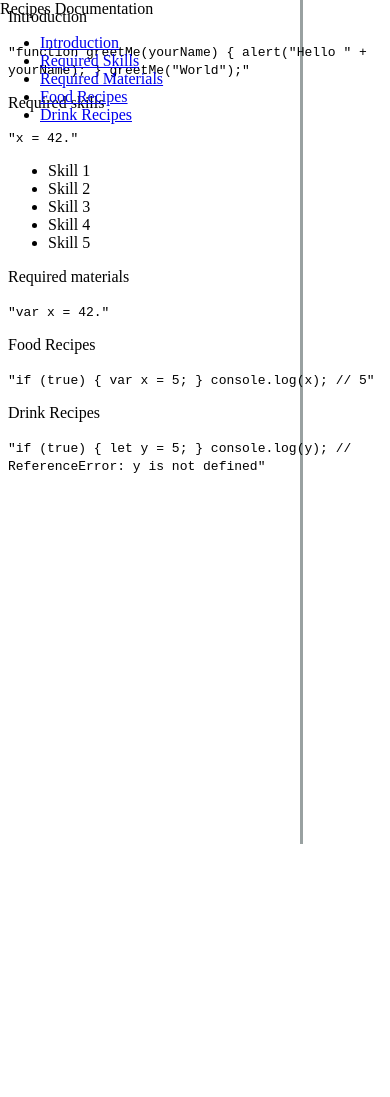
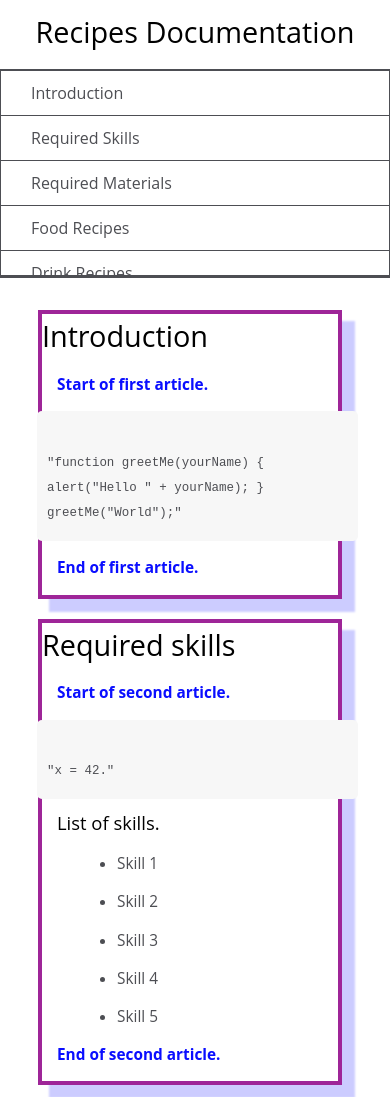
Before and after one commit to eduardosancho/marcelo_eduardo_trial, a plain HTML site: page index.html in a window 390 px wide. Shown: the top 1097 px of the page. Before the commit the page ends 844 px from the top, so only its background shows below. Drawn offline with Linux system fonts and the light colour scheme.

Commit message:
Add style

```diff
--- a/css/style.css
+++ b/css/style.css
@@ -1,5 +1,14 @@
-#navbar{
-    position: fixed;
+html,
+body {
+  min-width: 290px;
+  color: #4d4e53;
+  background-color: #ffffff;
+  font-family: 'Open Sans', Arial, sans-serif;
+  line-height: 1.5;
+}
+
+#navbar {
+  position: fixed;
   min-width: 290px;
   top: 0px;
   left: 0px;
@@ -9,9 +18,131 @@
   border-color: rgba(0, 22, 22, 0.4);
 }
 
-@media only screen and (max-width: 768px) {
-    /* For mobile phones: */
-    [id="container"] {
-      width: 100%;
-    }
+header,
+subheader {
+  color: black;
+  margin: 10px;
+  text-align: center;
+  font-weight: thin;
 }
+
+header {
+  font-size: 1.8em;
+}
+
+subheader {
+  font-size: 1.2em;
+}
+
+#main-doc header,
+subheader {
+  text-align: left;
+  margin: 0px;
+}
+
+#navbar ul {
+  height: 88%;
+  padding: 0;
+  overflow-y: auto;
+  overflow-x: hidden;
+}
+
+#navbar li {
+  color: #4d4e53;
+  border-top: 1px solid;
+  list-style: none;
+  position: relative;
+  width: 100%;
+}
+
+#navbar a {
+  display: block;
+  padding: 10px 30px;
+  color: #4d4e53;
+  text-decoration: none;
+  cursor: pointer;
+}
+
+#main-doc {
+  position: absolute;
+  margin-left: 310px;
+  padding: 20px;
+  margin-bottom: 110px;
+}
+
+.main-section {
+  border: 4px solid #9e2598;
+  box-shadow: 12px 12px 2px 1px rgba(0 ,0, 255, 0.2);
+  margin: 20px;
+}
+
+section article {
+  color: #4d4e53;
+  margin: 15px;
+  font-size: 0.96em;
+}
+
+section article p {
+  color:#0a0eff;
+  font-weight: bold;
+}
+
+section li {
+  margin: 15px 0px 0px 20px;
+}
+
+code {
+  display: block;
+  text-align: left;
+  white-space: pre-line;
+  position: relative;
+  word-break: normal;
+  word-wrap: normal;
+  line-height: 2;
+  background-color: #f7f7f7;
+  padding: 15px;
+  margin: 10px;
+  border-radius: 5px;
+}
+
+@media only screen and (max-width: 815px) {
+  /* For mobile phones: */
+  #navbar ul {
+    border: 1px solid;
+    height: 207px;
+  }
+
+  #navbar {
+    background-color: white;
+    position: absolute;
+    top: 0;
+    padding: 0;
+    margin: 0;
+    width: 100%;
+    max-height: 275px;
+    border: none;
+    z-index: 1;
+    border-bottom: 2px solid;
+  }
+
+  #main-doc {
+    position: relative;
+    margin-left: 0px;
+    margin-top: 270px;
+  }
+}
+
+@media only screen and (max-width: 400px) {
+  #main-doc {
+    margin-left: -10px;
+  }
+
+  code {
+    margin-left: -20px;
+    width: 100%;
+    padding: 15px;
+    padding-left: 10px;
+    padding-right: 45px;
+    min-width: 233px;
+  }
+}
--- a/index.html
+++ b/index.html
@@ -13,7 +13,6 @@
 <nav id="navbar">
     <header> Recipes Documentation </header>
     <ul>
-
         <li>
             <a class="nav-link" href="#introduction" > Introduction </a>
         </li>
@@ -41,24 +40,22 @@
 <section class="main-section" id="introduction">
     <header>Introduction</header>
     <article>
-        <p>  </p> <!--Funcion de la linea de codigo-->
+        <p> Start of first article. </p> <!--Funcion de la linea de codigo-->
         <code>
             "function greetMe(yourName) { alert("Hello " + yourName); }
             greetMe("World");"
         </code>
-        <p> </p> <!--Resumen en palabras propias-->
+        <p> End of first article. </p> <!--Resumen en palabras propias-->
     </article>
-
 </section>
 <section class="main-section" id="required_skills">
     <header>Required skills</header>
     <article>
-        <p> </p>
+        <p> Start of second article. </p>
         <code>
             "x = 42."
         </code>
-        <p> </p>
-
+        <subheader>List of skills.</subheader>
         <ul>
             <li>Skill 1</li>
             <li>Skill 2</li>
@@ -66,40 +63,41 @@
             <li>Skill 4</li>
             <li>Skill 5</li>
         </ul>
+        <p> End of second article. </p>
     </article>
 
 </section>
 <section class="main-section" id="required_materials">
     <header>Required materials</header>
     <article>
-        <p> </p>
+        <p> Start of third article. </p>
         <code>
             "var x = 42."
         </code>
-        <p> </p>
+        <p> End of third article. </p>
     </article>
 
 </section>
 <section class="main-section" id="food_recipes">
     <header>Food Recipes</header>
     <article>
-        <p> </p>
+        <p> Start of fourth article </p>
         <code>
             "if (true) { var x = 5; } console.log(x); // 5"
         </code>
-        <p> </p>
+        <p> End of fourth article. </p>
     </article>
 
 </section>
 <section class="main-section" id="drink_recipes">
     <header>Drink Recipes</header>
     <article>
-        <p> </p>
+        <p> Start of fifth article. </p>
         <code>
             "if (true) { let y = 5; } console.log(y); // ReferenceError: y is not
             defined"
         </code>
-        <p> </p>
+        <p> End of fifth article. </p>
     </article>
 
 </section>
```
